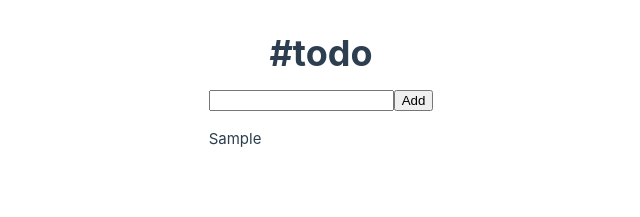
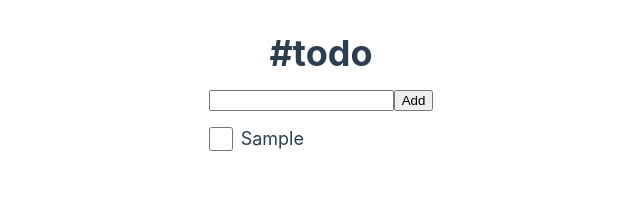
Before and after one commit to Drande/devchallenges-todo, a Vue app: page / in a window 1280 px wide. Both pictures are taken after typing "Sample" into the empty fields and a click on the button "Add". Shown: the top 217 px of the page, without its empty margins (319-959 px from the left). Built offline with nearby package versions, Linux system fonts and the light colour scheme.

Commit message:
todos can be completed

```diff
--- a/src/components/Input.vue
+++ b/src/components/Input.vue
@@ -1,5 +1,5 @@
 <template>
-    <input v-on:change="(payload: any) => { $emit('changed', payload.target.value) }" :value="value">
+    <input v-on:input="(payload: any) => { $emit('changed', payload.target.value) }" :value="value">
 </template>
 
 <script lang="ts">
--- a/src/components/Todo.vue
+++ b/src/components/Todo.vue
@@ -1,24 +1,51 @@
 <template>
-    <span>{{todo}}</span>
+<div class="todo-row">
+    <input :checked="(todo?.completed as any)" v-on:change="$emit('check', $event)" type="checkbox">
+    <span :class="(todo?.completed==true ? 'completed' : '')">{{todo?.task}}</span>
+</div>
 </template>
 
 <script lang="ts">
+import { TodoModel } from '@/models/Todo';
 import { defineComponent } from 'vue'
 
 export default defineComponent({
+    emits: {
+        check(payload:any) {
+            return true;
+        }
+    },
     props: {
-        todo: String,
+        todo: TodoModel,
         state: Boolean
     },
-
     setup () {
-
 
         return {}
     }
 })
+
 </script>
 
 <style scoped>
+    .todo-row {
+        display: flex;
+        gap: 0.5rem;
+        align-items: center;
+    }
 
+    .completed {
+        text-decoration: line-through;
+    }
+
+    input {
+        width: 24px;
+        height: 24px;
+    }
+
+    span {
+        font-weight:400;
+        font-size: 18px;
+        line-height: 22px;
+    }
 </style>
--- a/src/components/Todos.vue
+++ b/src/components/Todos.vue
@@ -5,7 +5,7 @@
             <Button :label="'Add'" v-on:clicked="() => { addTodo() }"></Button>
         </div>
         <div class="column g-1rem">
-            <Todo v-for="todo in todos" :todo="todo"></Todo>
+            <Todo v-for="todo in todos" v-on:check="($event) => { updateTodo(todo, $event.target.checked) }" :todo="todo"></Todo>
         </div>
     </div>
 </template>
@@ -15,21 +15,24 @@ import { defineComponent } from 'vue';
 import Input from './Input.vue';
 import Todo from './Todo.vue';
 import Button from './Button.vue';
+import { TodoModel } from '@/models/Todo';
 export default defineComponent({
     setup() {
-        return {
-        };
+        return {};
     },
-    data() {
+    data(){
         return {
             inputState: "",
             todos: <any>[]
         }
     },
     methods: {
+        updateTodo(todo: TodoModel, newState: Boolean) {
+            todo.completed = newState;
+        },
         addTodo() {
             if(this.inputState) {
-                this.todos.push(this.inputState);
+                this.todos.push(new TodoModel(this.inputState));
                 this.inputState = "";
             }
         }
--- /dev/null
+++ b/src/models/Todo.ts
@@ -0,0 +1,8 @@
+export class TodoModel {
+    task: String;
+    completed: Boolean;
+    constructor(taskName: string) {
+        this.task = taskName;
+        this.completed = false;
+    }
+};
```
